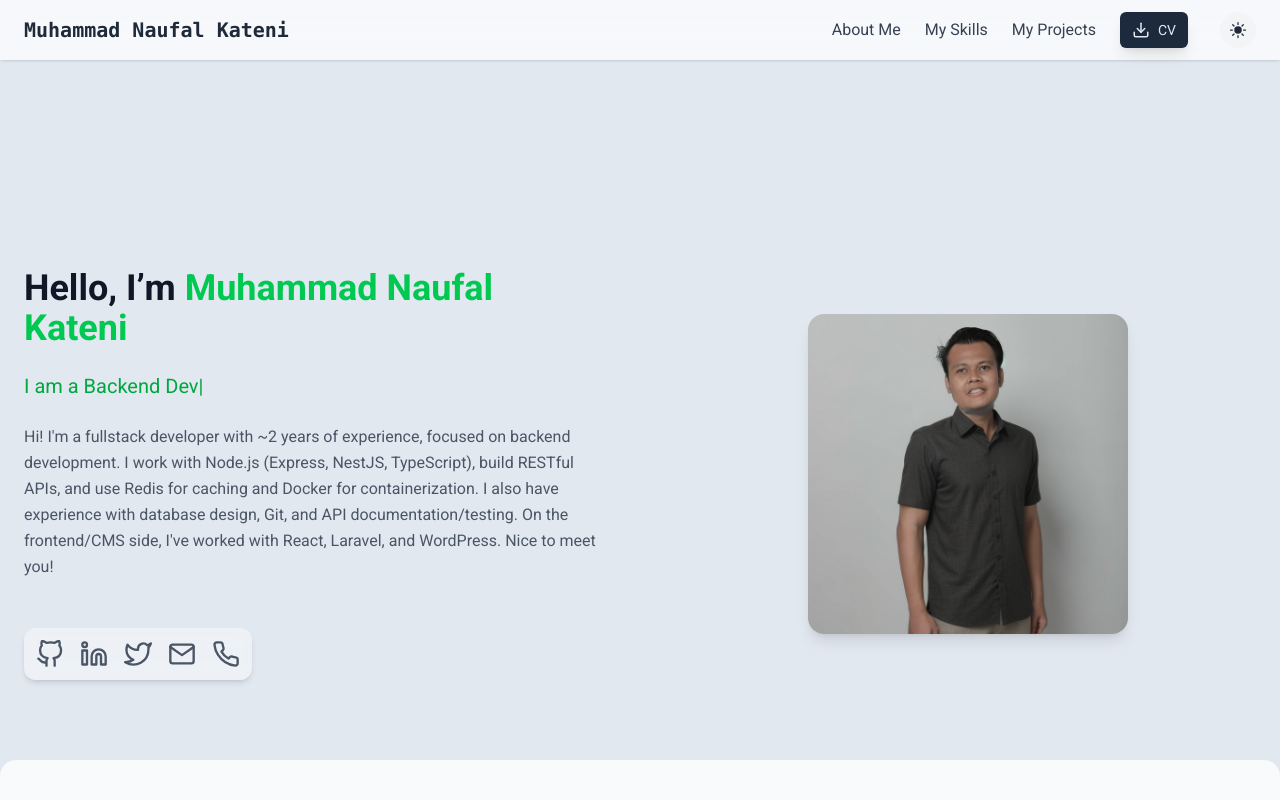
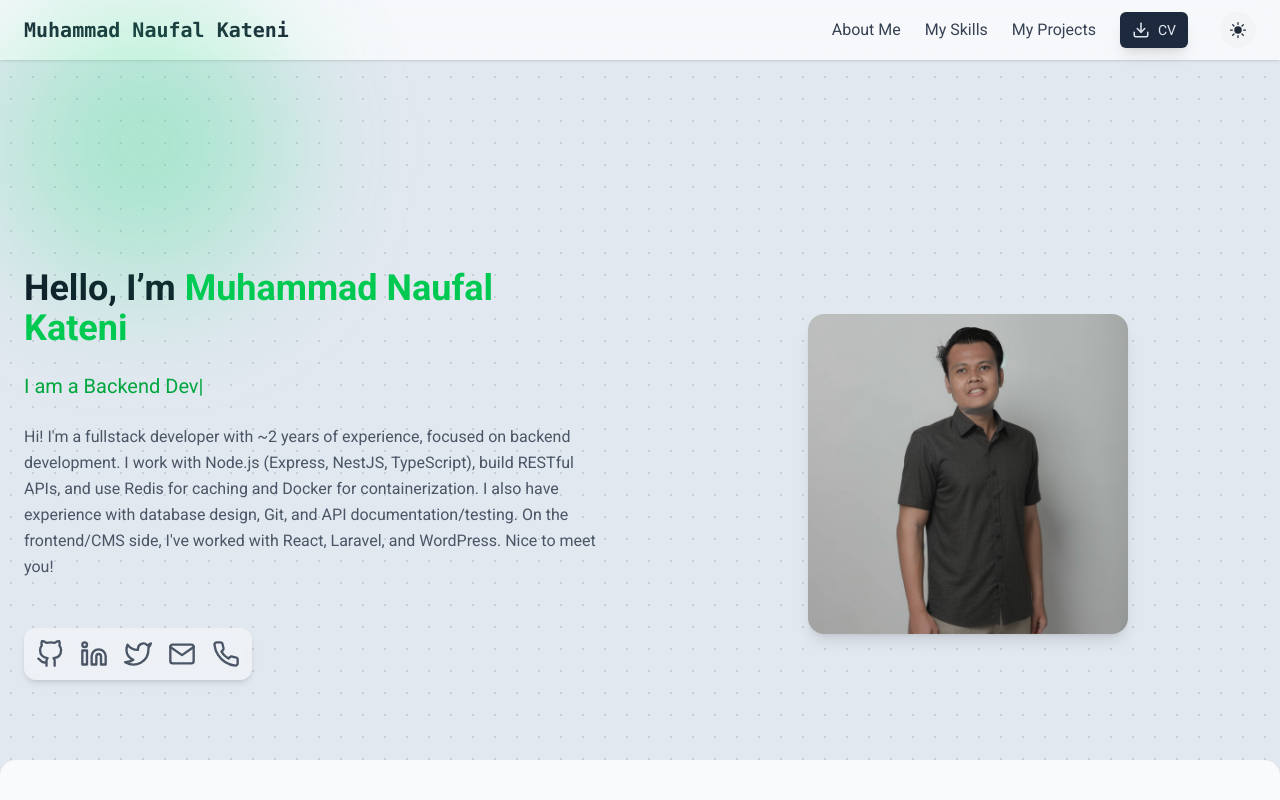
Before and after one commit to NaufalK25/portfolio, a React (Vite) app: page / in a window 1280 px wide. Shown: the top 800 px of the page. Built offline with nearby package versions, Linux system fonts and the light colour scheme; no server answers.

Commit message:
add cursor and bg dot style

```diff
--- a/src/App.jsx
+++ b/src/App.jsx
@@ -1,5 +1,6 @@
 import { useRef } from 'react';
 import Content from './components/Content';
+import CursorGlow from './components/CursorGlow';
 import Footer from './components/Footer';
 import Header from './components/Header';
 
@@ -19,6 +20,7 @@ const App = () => {
 
   return (
     <>
+      <CursorGlow />
       <Header
         refs={refs}
         onNavClick={handleNavClick}
--- /dev/null
+++ b/src/components/CursorGlow.jsx
@@ -0,0 +1,25 @@
+import { useEffect, useRef } from 'react';
+
+const CursorGlow = () => {
+  const glowRef = useRef(null);
+
+  useEffect(() => {
+    const glow = glowRef.current;
+
+    const handleMouseMove = e => {
+      glow.style.transform = `translate3d(${e.clientX}px, ${e.clientY}px, 0) translate(-50%, -50%)`;
+    };
+
+    window.addEventListener('mousemove', handleMouseMove);
+    return () => window.removeEventListener('mousemove', handleMouseMove);
+  }, []);
+
+  return (
+    <div
+      ref={glowRef}
+      className='pointer-events-none fixed left-0 top-0 z-999 h-72 w-72 rounded-full bg-green-400/25 blur-3xl transition-transform duration-150 ease-out dark:bg-green-500/20 pointer-coarse:hidden'
+    />
+  );
+};
+
+export default CursorGlow;
--- a/src/index.css
+++ b/src/index.css
@@ -7,3 +7,18 @@
 @theme {
   --font-roboto: 'Roboto', sans-serif;
 }
+
+body {
+  background-image: radial-gradient(
+    rgba(15, 23, 42, 0.12) 1px,
+    transparent 1px
+  );
+  background-size: 22px 22px;
+}
+
+.dark body {
+  background-image: radial-gradient(
+    rgba(255, 255, 255, 0.09) 1px,
+    transparent 1px
+  );
+}
```
